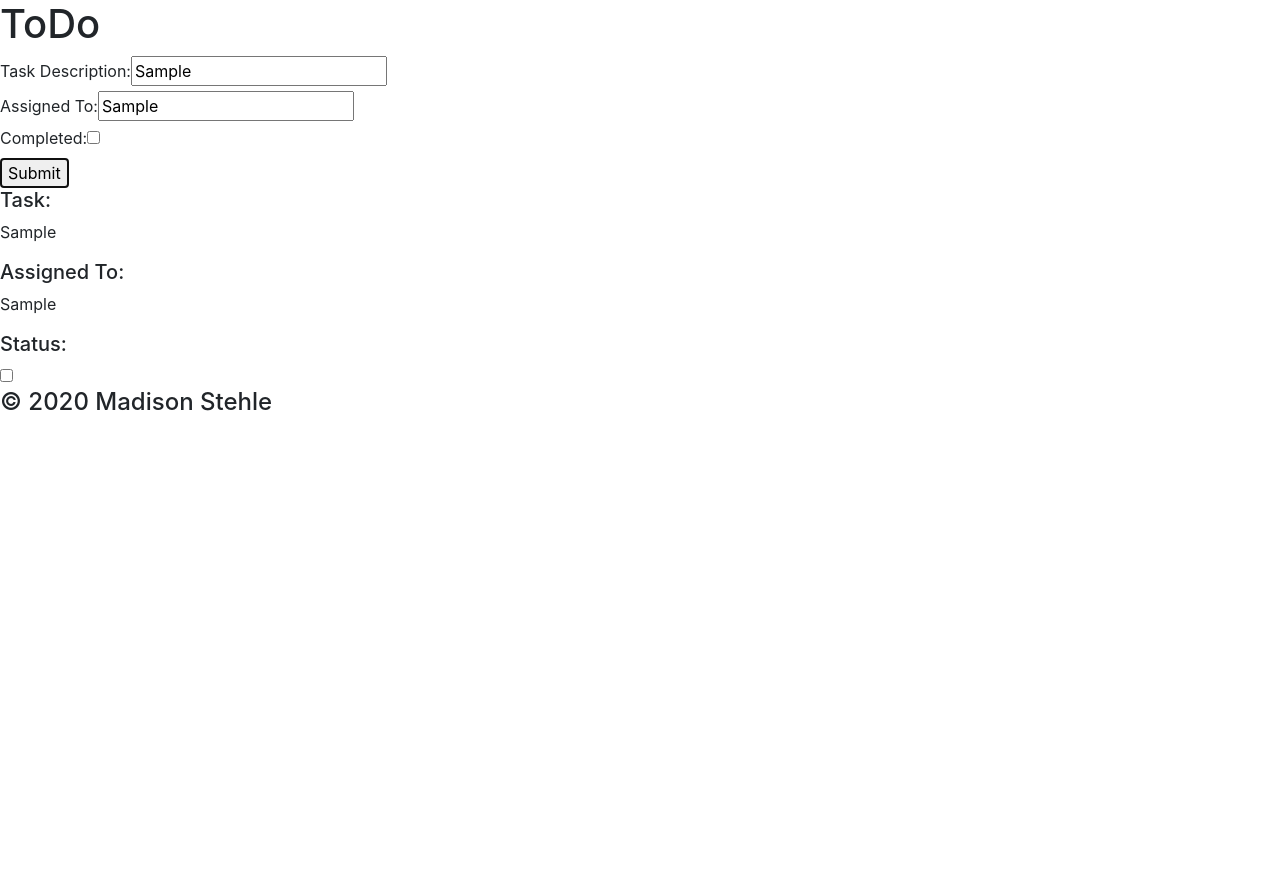
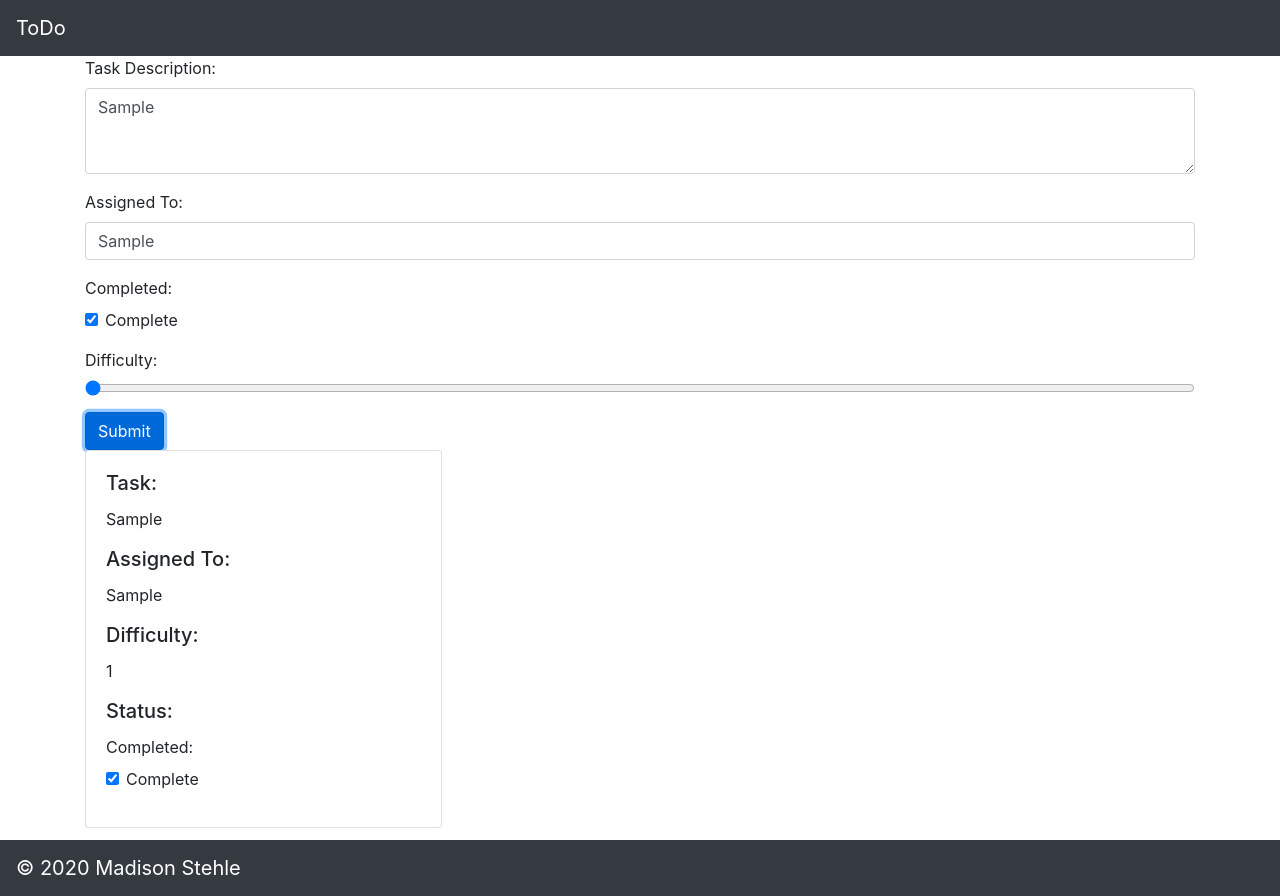
Before and after one commit to 401-advanced-javascript-madisonstehle/ToDo-React, a React (Create React App) app: page / in a window 1280 px wide. Both pictures are taken after typing "Sample", "Sample" into the empty fields and a click on the button "Submit". Before the commit the page ends 800 px from the top, so only its background shows below. Built offline with nearby package versions, Linux system fonts and the light colour scheme.

Commit message:
added some bootstrap styling

```diff
--- a/src/components/Footer.js
+++ b/src/components/Footer.js
@@ -1,10 +1,11 @@
 import React from "react";
+import Navbar from 'react-bootstrap/Navbar';
 
 function Footer() {
   return (
-    <div className="footer">
-      <h4>&copy; 2020 Madison Stehle</h4>
-    </div>
+    <Navbar sticky="bottom" bg='dark' variant= 'dark'>
+      <Navbar.Brand>&copy; 2020 Madison Stehle</Navbar.Brand>
+    </Navbar>
   );
 }
 
--- a/src/components/Header.js
+++ b/src/components/Header.js
@@ -1,10 +1,11 @@
 import React from 'react';
+import Navbar from 'react-bootstrap/Navbar';
 
 function Header(props) {
   return (
-    <header className="header">
-      <h1>ToDo</h1>
-    </header>
+    <Navbar bg='dark' variant='dark'>
+      <Navbar.Brand href="#home">ToDo</Navbar.Brand>
+    </Navbar>
   );
 }
 
--- a/src/components/ToDo.js
+++ b/src/components/ToDo.js
@@ -1,4 +1,5 @@
-import React, { useState } from 'react';
+import React, { useState, useEffect } from 'react';
+import Container from 'react-bootstrap/Container';
 
 import Form from './ToDoForm.js';
 import List from './ToDoList.js';
@@ -6,11 +7,25 @@ import List from './ToDoList.js';
 function ToDo() {
   const [ list, setList ] = useState([]);
 
+  useEffect(() => {
+    let incomplete = 0;
+
+    for(let i = 0; i< list.length; i++) {
+      if (list[i].status) {
+        incomplete++;
+      }
+    }
+
+    if (incomplete === 1) document.title = '1 incomplete task';
+    else if (incomplete) document.title = `${incomplete} incomplete tasks`;
+    else document.title = 'All tasks complete!';
+  })
+
   return(
-    <div>
+    <Container>
       <Form updateList={ setList } allTasks={ list } />
       <List list={ list } />
-    </div>
+    </Container>
   )
 }
 
--- a/src/components/ToDoForm.js
+++ b/src/components/ToDoForm.js
@@ -1,54 +1,78 @@
 import React, { useState } from 'react';
+import Form from 'react-bootstrap/Form';
+import Button from 'react-bootstrap/Button';
 
-function Form(props) {
-  const [ description, setDescription ] = useState('');
-  const [ assignedTo, setAssignedTo ] = useState('');
-  const [ status, setStatus ] = useState(false);
+function ToDoForm(props) {
+  const [ description, setDescription ] = useState(props.description || '');
+  const [ assignedTo, setAssignedTo ] = useState(props.assignedTo || '');
+  const [ status, setStatus ] = useState(props.status || 'Incomplete');
+  const [ difficulty, setDifficulty ] = useState(props.difficulty || 1);
 
-  function updateList() {
-    let item = { description, assignedTo, status }
+
+  function updateList(e) {
+    e.preventDefault();
+    let item = { description, assignedTo, status, difficulty }
     props.updateList( [ ...props.allTasks, item ] );
   }
 
   return (
-    <>
-      <div>
-        <label>Task Description: </label>
-        <input
-            type='text'
+    <Form>
+      <Form.Group controlId='description'>
+        <Form.Label>Task Description: </Form.Label>
+        <Form.Control
+            as='textarea'
+            rows='3'
             value={description}
             onChange={(e) => {
               setDescription(e.target.value);
             }}
           />
-      </div>
+      </Form.Group>
 
-      <div>
-        <label>Assigned To: </label>
-        <input
+      <Form.Group controlId='assignedTo'>
+        <Form.Label>Assigned To: </Form.Label>
+        <Form.Control
             type='text'
+            placeholder='Enter name'
             value={assignedTo}
             onChange={(e) => {
               setAssignedTo(e.target.value);
             }}
           />
-      </div>
+      </Form.Group>
 
-      <div>
-        <label>Completed: </label>
-        <input
+      <Form.Group controlId='status'>
+        <Form.Label>Completed: </Form.Label>
+        <Form.Check
+            id='status-switch'
             type='checkbox'
+            label={status ? 'Complete' : 'Incomplete'}
             checked={status}
             onChange={(e) => {
               setStatus(!status);
             }}
         />
-      </div>
+      </Form.Group>
 
+      <Form.Group>
+        <Form.Label>Difficulty:</Form.Label>
+        <Form.Control
+          type='range'
+          min={1}
+          max={5}
+          step={1}
+          value={difficulty}
+          onChange={(e) => {
+            setDifficulty(e.target.value);
+          }}
+        />
+      </Form.Group>
 
-      <button type='submit' onClick={ updateList }>Submit</button>
-    </>
+      <Button variant='primary' type='submit' onClick={ updateList }>Submit</Button>
+    </Form>
   )
 }
 
-export default Form;
+
+
+export default ToDoForm;
--- a/src/components/ToDoItem.js
+++ b/src/components/ToDoItem.js
@@ -1,31 +1,68 @@
 import React, { useState } from 'react';
+import Form from 'react-bootstrap/Form';
+import Card from 'react-bootstrap/Card';
 
 function Item(props) {
   const [ status, setStatus ] = useState(props.item.status)
 
   return (
-    <div className='item'>
-      <div>
-        <h5>Task:</h5>
-        <p>{props.item.description}</p>
-      </div>
+    <Card>
+      <Card.Body>
+        <Card.Title as='h5'>Task:</Card.Title>
+        <Card.Text>{props.item.description}</Card.Text>
 
-      <div>
-        <h5>Assigned To:</h5>
-        <p>{props.item.assignedTo}</p>
-      </div>
+        <Card.Title as='h5'>Assigned To:</Card.Title>
+        <Card.Text>{props.item.assignedTo}</Card.Text>
 
-      <div>
-        <h5>Status:</h5>
-        <input
-          type='checkbox'
-          checked={status}
-          onChange={() => {
-            setStatus(!status);
-          }}
-        />
-      </div>
-    </div>
+        <Card.Title as='h5'>Difficulty:</Card.Title>
+        <Card.Text>{props.item.difficulty}</Card.Text>
+
+        <Card.Title as='h5'>Status:</Card.Title>
+        <Form>
+          <Form.Group controlId='status'>
+          <Form.Label>Completed: </Form.Label>
+          <Form.Check
+              id='status-switch'
+              type='checkbox'
+              label={status ? 'Complete' : 'Incomplete'}
+              checked={status}
+              onChange={(e) => {
+                setStatus(!status);
+              }}
+          />
+          </Form.Group>
+        </Form>
+      </Card.Body>
+    </Card>
+
+    // <div className='item'>
+    //   <div>
+    //     <h5>Task:</h5>
+    //     <p>{props.item.description}</p>
+    //   </div>
+
+    //   <div>
+    //     <h5>Assigned To:</h5>
+    //     <p>{props.item.assignedTo}</p>
+    //   </div>
+
+    //   <div>
+    //     <h5>Difficulty:</h5>
+    //     <p>{props.item.difficulty}</p>
+    //   </div>
+
+    //   <div>
+    //     <h5>Status:</h5>
+    //     <input
+    //       type='checkbox'
+    //       checked={status}
+    //       onChange={() => {
+    //         setStatus(!status);
+    //       }}
+    //     />
+    //   </div>
+
+    // </div>
   )
 }
 
--- a/src/components/ToDoList.js
+++ b/src/components/ToDoList.js
@@ -1,4 +1,5 @@
 import React from 'react';
+import CardColumns from 'react-bootstrap/CardColumns';
 
 import Item from './ToDoItem.js';
 
@@ -10,9 +11,9 @@ function List(props) {
   }
 
   return (
-    <div className='list'>
+    <CardColumns>
       { items }
-    </div>
+    </CardColumns>
   )
 }
 
```
